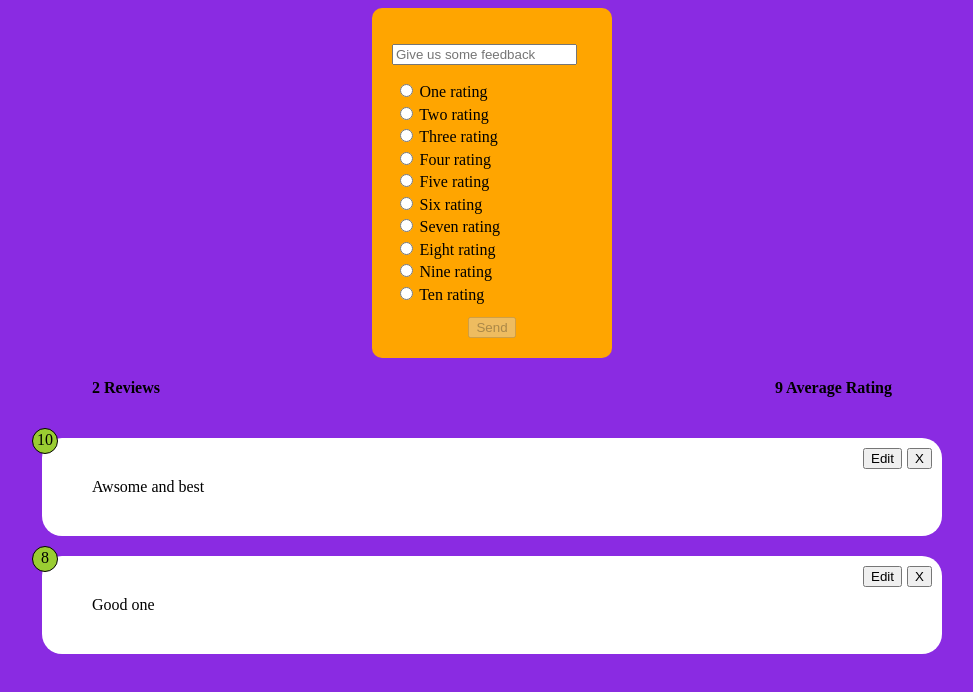
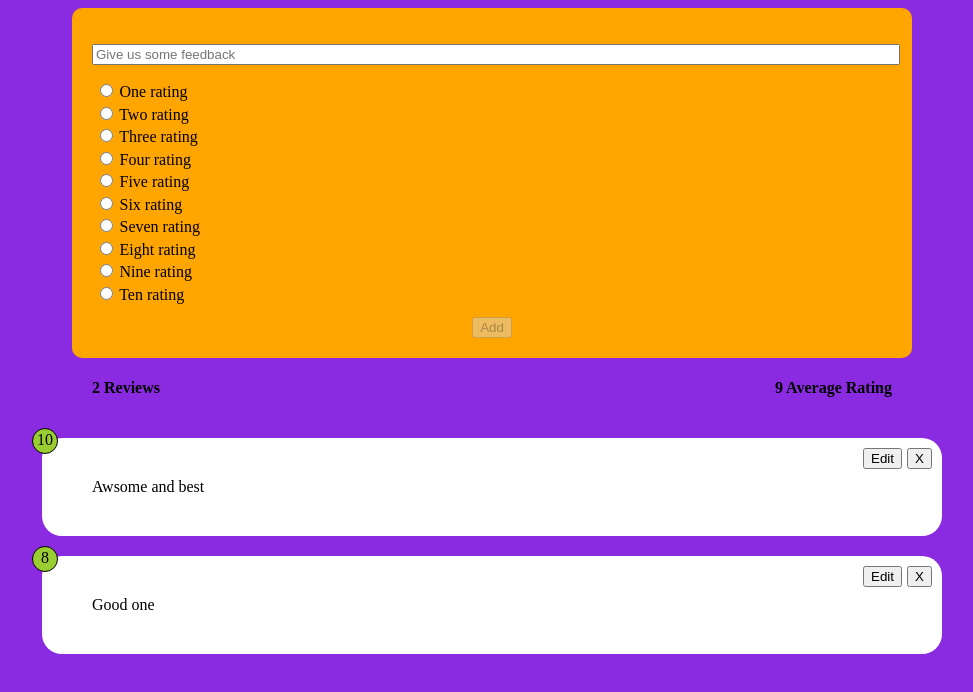
Before and after one commit to ayush89able/svelte-poc, a Svelte app in the folder myapp/: page / in a window 1280 px wide. Shown: the top 692 px of the page, without its empty margins (148-1121 px from the left). Built offline with nearby package versions, Linux system fonts and the light colour scheme.

Commit message:
feat: worked on edit feedback item

```diff
--- a/myapp/src/App.svelte
+++ b/myapp/src/App.svelte
@@ -17,26 +17,39 @@
 
   $: count = feedback.length
   $: average = feedback.reduce((acc, { rating }) => acc + rating ,0) / count
+  $: currentItem = {}
+
+  $ : console.log(feedback)
 
   function deleteFeedback(e) {
     feedback = feedback.filter((feedback) => feedback.id!==e.detail)
   }
 
   function addFeedback(e) {
-    feedback.push({
+    if(!feedback.includes(e.detail.currentItem)) {
+      console.log('adding')
+      feedback.push({
       id: feedback.length + 1,
       text: e.detail.text,
       rating: e.detail.rating
     })
     feedback = feedback
+    } else {
+      console.log('updating')
+      const updatedFeedback = feedback.map(obj =>
+      obj.id === e.detail.currentItem.id ? { ...obj, text: e.detail.text, rating: e.detail.rating } : obj
+      );
+      console.log('updatedFeedback',updatedFeedback)
+      feedback=updatedFeedback
+    }
+
+
   }
 
   function editFeedback(e) {
-    console.log(e.detail)
-    let currentItem = feedback.find((fb) => fb.id === e.detail)
-    console.log(currentItem)
+    currentItem = feedback.find((fb) => fb.id === e.detail)
   }
 </script>
-<FeedbackForm on:add-feedback={addFeedback}/>
+<FeedbackForm on:add-feedback={addFeedback} {currentItem}/>
 <FeedbackStats {count} {average} />
 <FeedbackList {feedback} on:delete-feedback={deleteFeedback} on:edit-feedback={editFeedback} />
--- a/myapp/src/components/FeedbackForm.svelte
+++ b/myapp/src/components/FeedbackForm.svelte
@@ -4,16 +4,32 @@
     let text = ''
     let rating = 0;
     const dispatch = createEventDispatcher()
+    export let currentItem
 
-    const handleFormSubmit = (e) => {
-        e.preventDefault()
-        dispatch('add-feedback', { text, rating})
+    const handleFormSubmit = () => {
+        if(currentItem.rating === undefined) {
+            dispatch('add-feedback', { text, rating})
+        }
+            dispatch('add-feedback', { text, rating, currentItem})
         text = ''
-        rating = 0;
+        rating = 0
+        currentItem={}
+    }
+
+    $: buttonLabel = currentItem.text === undefined ? 'Add' : 'Update'
+
+    $: {
+        console.log('currentItem',currentItem)
+        if(currentItem.text) {
+            if(text!=currentItem.text && rating!=currentItem.rating) {
+        text = currentItem.text
+        rating = currentItem.rating
+        }
+        }
     }
 </script>
 
-<form on:submit={handleFormSubmit}>
+<form on:submit|preventDefault={handleFormSubmit}>
     <div class="input-group">
         <input type="text" bind:value={text} placeholder="Give us some feedback ">
     </div>
@@ -60,13 +76,13 @@
         </label>
 
     </div>
-        <button disabled={ text =='' || rating === 0}>Send</button>
+        <button disabled={ text === '' || rating === 0}>{buttonLabel}</button>
 
 </form>
 
 <style>
     form {
-        max-width: 200px;
+        max-width: 800px;
         margin: 0 auto;
         padding: 20px;
         background-color: orange;
@@ -74,6 +90,9 @@
     }
     .input-group {
         margin: 1em 0;
+    }
+    .input-group input{
+        width: 100%;
     }
     .radio-group label {
         display: block;
--- a/myapp/src/components/FeedbackList.svelte
+++ b/myapp/src/components/FeedbackList.svelte
@@ -1,8 +1,11 @@
 <script>
+    import { fade, scale } from "svelte/transition";
     import FeedbackItem from "./FeedbackItem.svelte";
     export let feedback = []
 </script>
 
 {#each feedback as fb(fb.id)}
+<div in:scale out:fade>
     <FeedbackItem item={fb} on:delete-feedback on:edit-feedback />
+</div>
 {/each}
```
